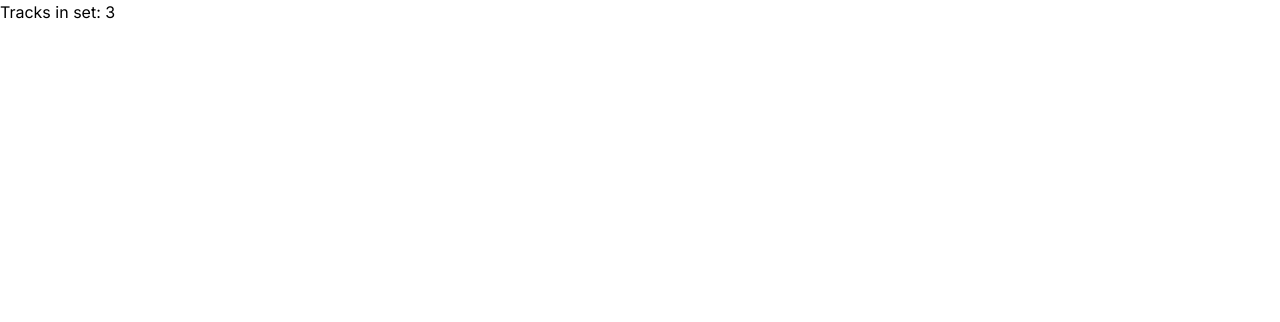
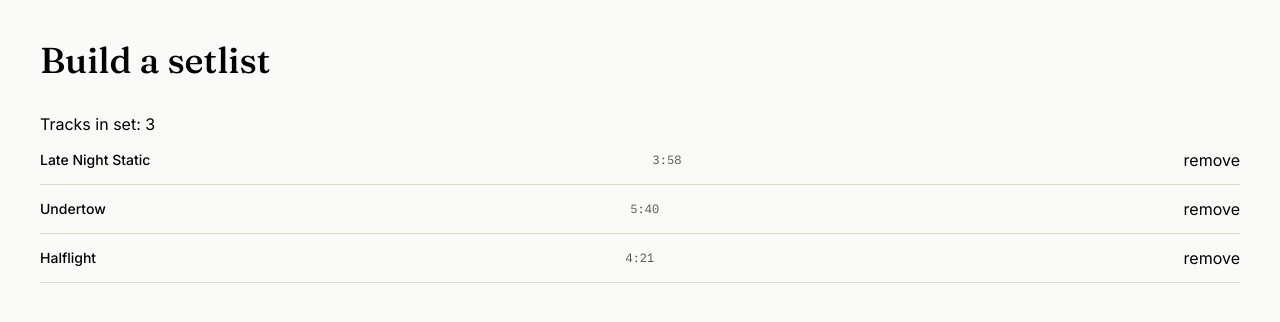
Before and after one commit to Baye-Brian1/Music-App, a React (Vite) app: page /setlist in a window 1280 px wide. Shown: the top 322 px of the page. Built offline with nearby package versions, Linux system fonts and the light colour scheme.

Commit message:
Added some new features

```diff
--- a/src/components/SetList.tsx
+++ b/src/components/SetList.tsx
@@ -7,10 +7,25 @@ function SetList() {
     function removeTrack(id: string){
         setSetTracks((prev)=> prev.filter(track=> track.id !== id))
     }
-
+    function addTrack(title: string, duration: string){
+        const newTrack: SetTrack={
+            id: crypto.randomUUID(),
+            title,
+            duration
+        }
+        setSetTracks((prev)=> [...prev, newTrack])
+    }
     return(
-        <div>
+        <div className="min-h-screen bg-[#fafaf8] text-black p-10">
+            <h1 className="text-4xl font-display font-medium mb-8">Build a setlist</h1>
             <p>Tracks in set: {setTracks.length}</p>
+            {setTracks.map((track)=>(
+                <div key={track.id} className="flex items-center justify-between border-b border-[#dcd8cc] py-3">
+                    <span className="text-sm font-medium">{track.title}</span>
+                    <span className="font-mono text-xs text-neutral-600">{track.duration}</span>
+                    <button onClick={()=> removeTrack(track.id)}>remove</button>
+                </div>
+            ))}
         </div>
     );
 }
--- /dev/null
+++ b/src/components/ui/AddTrackForm.tsx
@@ -0,0 +1,12 @@
+interface AddTrackFormProps{
+    onAdd: (title: string, duration:string)=> void
+}
+
+function AddTrackForm({onAdd}: AddTrackFormProps) {
+    return (
+        <div>
+
+        </div>
+    )
+}
+export default AddTrackForm
```
